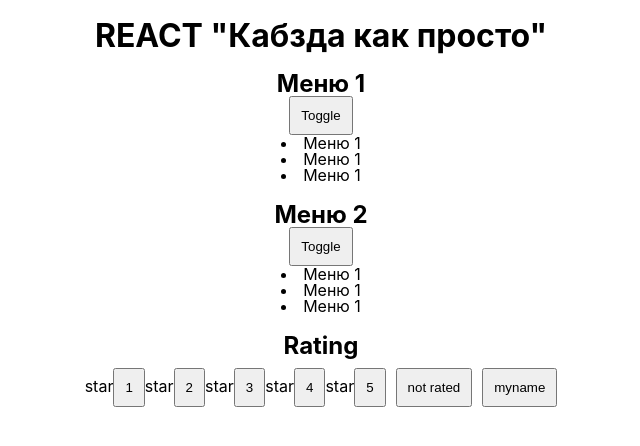
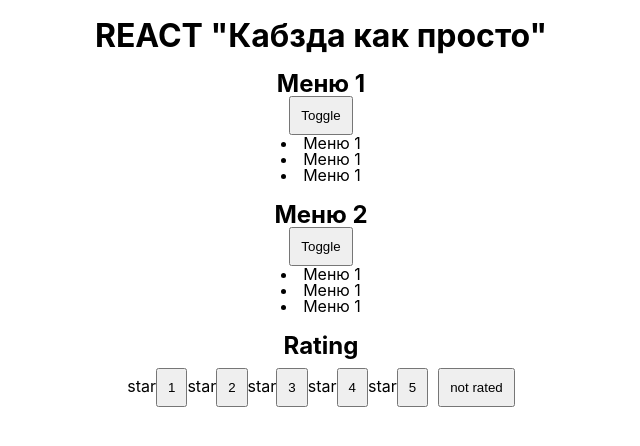
Before and after one commit to Crash2022/React-kabzda, a React (Create React App) app: page / in a window 1280 px wide. Shown: the top 446 px of the page, without its empty margins (319-959 px from the left). Built offline with nearby package versions, Linux system fonts and the light colour scheme.

Commit message:
add styles3

```diff
--- a/src/components/Rating.tsx
+++ b/src/components/Rating.tsx
@@ -26,9 +26,9 @@ export const Rating = () => {
         setRating(5);
     }
 
-    const addStar = (e: any) => {
+    /*const addStar = (e: any) => {
         console.log(e.currentTarget.innerText)
-    }
+    }*/
 
     return (
         <div>
@@ -39,7 +39,7 @@ export const Rating = () => {
             <Star selected={rating > 3}/><Button name={"4"} callBack={addStar4}/>
             <Star selected={rating > 4}/><Button name={"5"} callBack={addStar5}/>
             <span><button style={{marginLeft: "10px"}} onClick={()=>{setRating(0)}}>not rated</button></span>
-            <span><button style={{marginLeft: "10px"}} onClick={addStar}>myname</button></span>
+            {/*<span><button style={{marginLeft: "10px"}} onClick={addStar}>myname</button></span>*/}
         </div>
     );
 }
```
